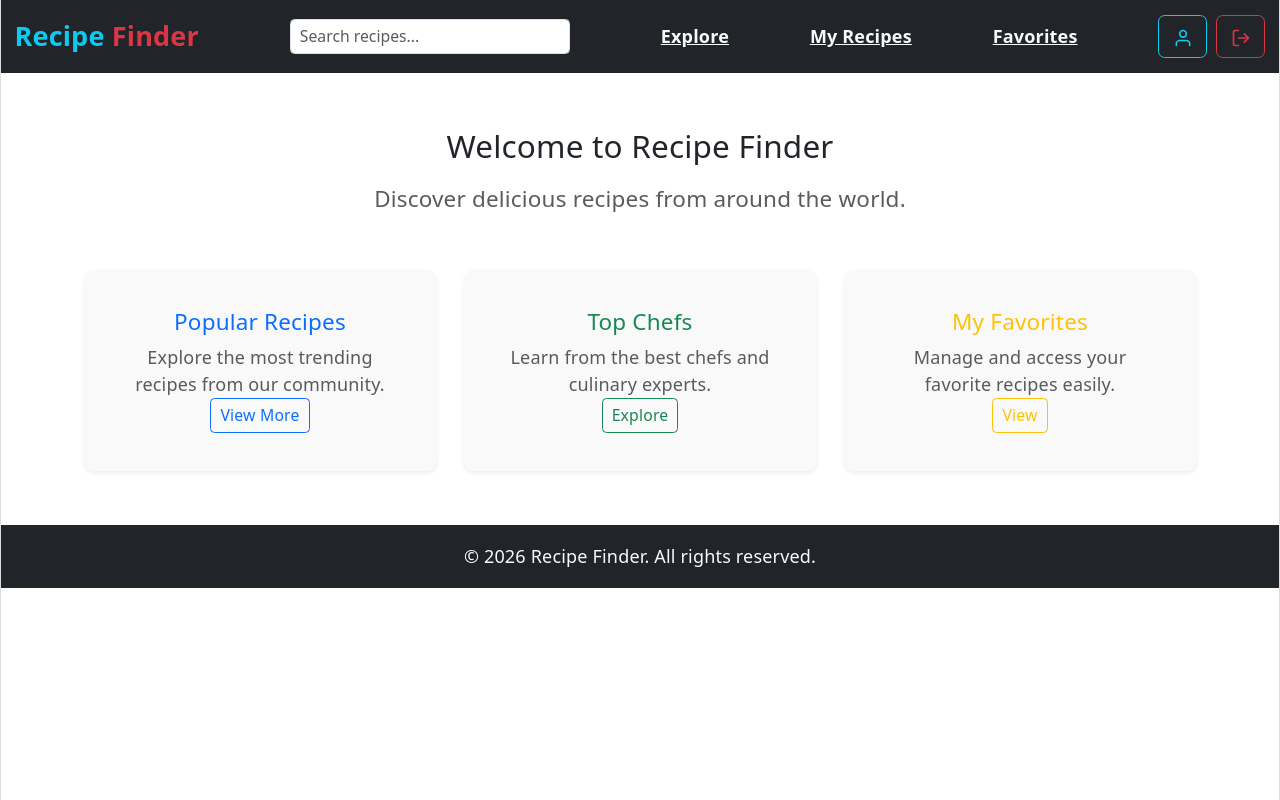
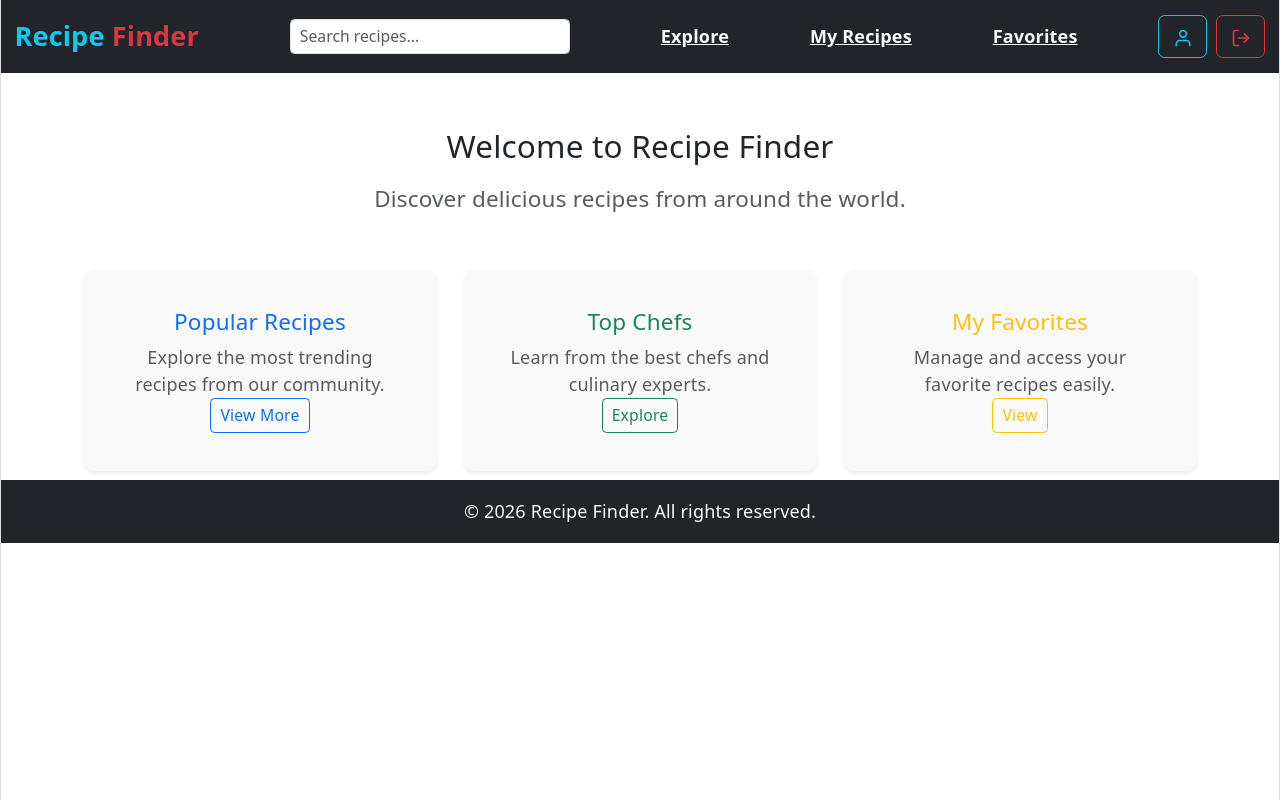
Before and after one commit to Chavdaharesh/exe__3, a React (Vite) app: page / in a window 1280 px wide. Built offline with nearby package versions, Linux system fonts and the light colour scheme.

Commit message:
update mt

```diff
--- a/src/Pages/Footer.jsx
+++ b/src/Pages/Footer.jsx
@@ -1,6 +1,6 @@
 const Footer = () => {
     return (
-        <footer className="bg-dark text-light py-3 mt-5">
+        <footer className="bg-dark text-light py-3 mt-2">
             <div className="container">
                 <p className="text-center mb-0">&copy; 2026 Recipe Finder. All rights reserved.</p>
             </div>
```
